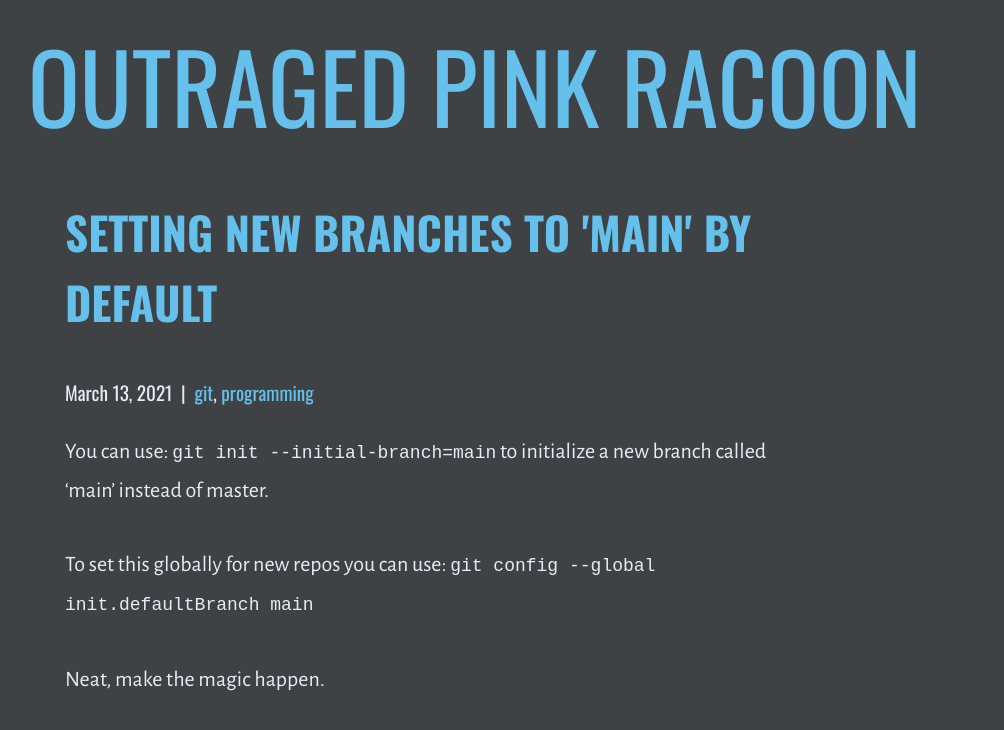
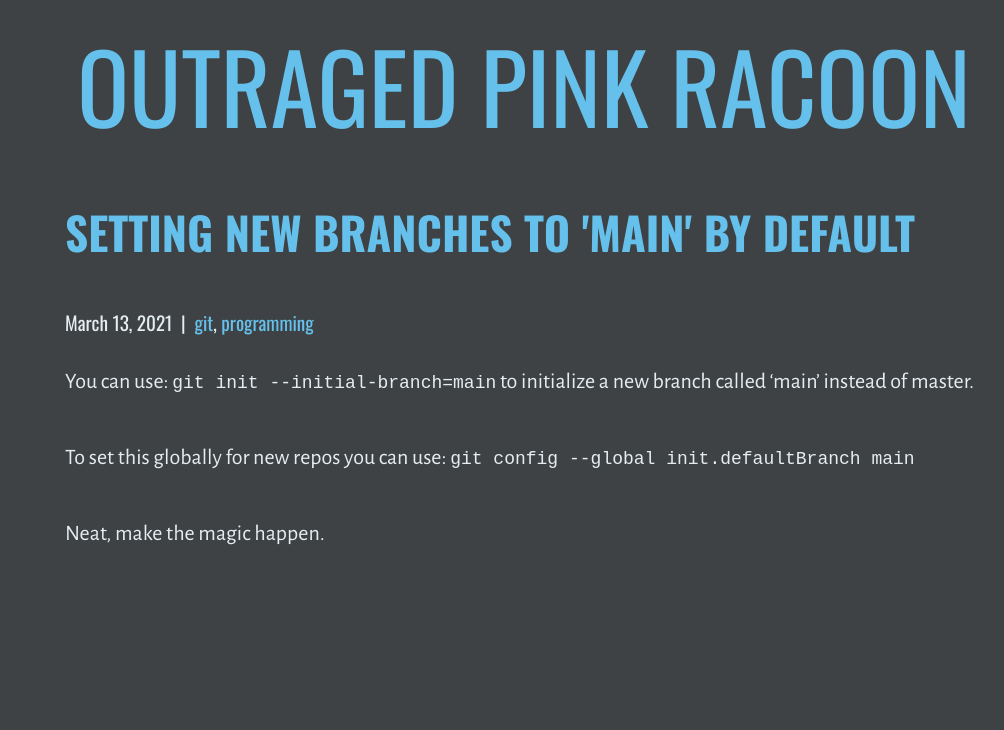
Before and after one commit to outragedpinkracoon/outragedpinkracoon.github.io, a Jekyll site: the page built from _posts/2021-03-13-setting-new-branches-to-main-by-default.md, in a window 1280 px wide. Shown: the top 730 px of the page, without its empty margins (116-1120 px from the left). Built offline with Jekyll 4.4.1, drawn with Linux system fonts in a browser that asks for light colours.

Commit message:
More tweaks to align grt with widths on containers

```diff
--- a/_sass/grt.scss
+++ b/_sass/grt.scss
@@ -1,5 +1,5 @@
 .grt {
-	max-width: 748px;
+	max-width: map-get($breakpoints, 'large');
 	font-size: 22px;
 	line-height: 37px;
 	padding: 23px;
@@ -82,7 +82,7 @@
 .grt ul ul, .grt ul ol, .grt ol ul, .grt ol ol, .grt blockquote.right p, .grt blockquote.left p, .grt .alert :last-child, .grt .note :last-child, .grt .box :last-child, .grt .footnotes :last-child {
 	margin-bottom: 0;
 }
-@media all and (min-width: map-get($breakpoints, 'medium')) {
+@media all and (min-width: map-get($breakpoints, 'large')) {
 	.grt {
 		padding: 37px;
 	}
--- a/_sass/main.scss
+++ b/_sass/main.scss
@@ -22,15 +22,13 @@ a:hover {
 
 header {
   font-size: 3.5rem;
+  font-family: $font-primary;
   text-align: center;
-  font-family: $font-primary;
 
   @include respond-to('medium') {
-    text-align: left;
     font-size: 4rem;
   }
   @include respond-to('large') {
-    text-align: left;
     font-size: 6rem;
   }
 
```
